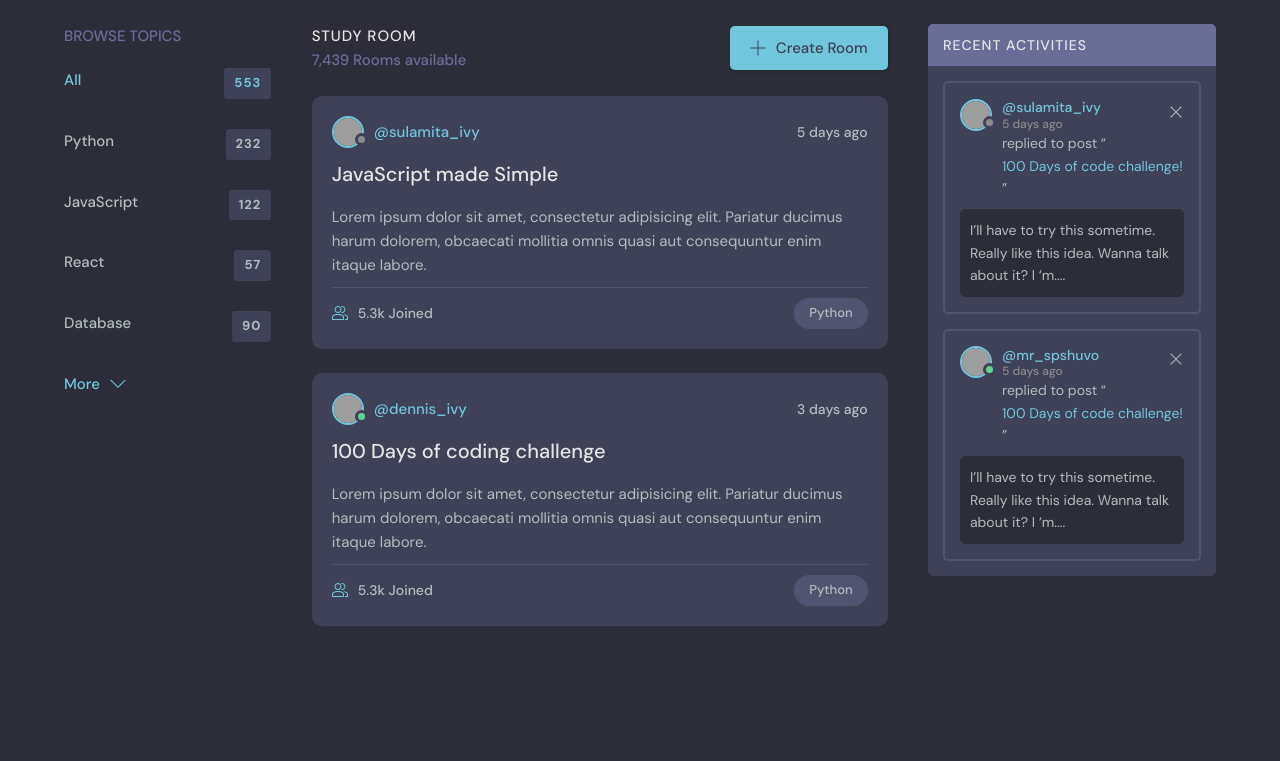
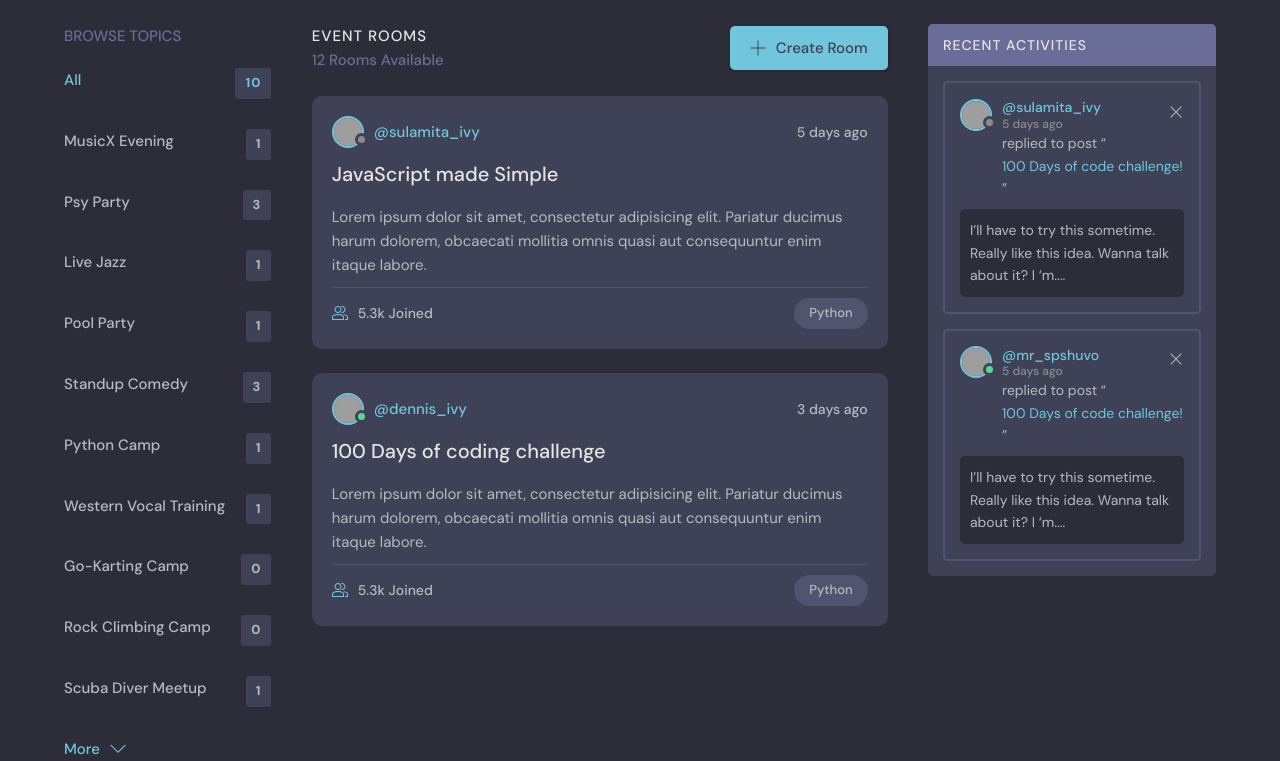
Before and after one commit to zora89/django_basics, a Django app: page / in a window 1280 px wide. Shown: the part 76-837 px from the top of the page. Before the commit the page ends 702 px from the top, so only its background shows below. Run offline with Django 4.2, Linux system fonts and the light colour scheme; data comes from the database, SQL or seed files in the repository; both versions use the stored data as it was after the commit; grey boxes are pictures that could not be loaded.

Commit message:
counts in new theme

```diff
--- a/baatcheet/base/templates/base/home.html
+++ b/baatcheet/base/templates/base/home.html
@@ -4,35 +4,8 @@
     <main class="layout layout--3">
       <div class="container">
         <!-- Topics Start -->
-        <div class="topics">
-          <div class="topics__header">
-            <h2>Browse Topics</h2>
-          </div>
-          <ul class="topics__list">
-            <li>
-              <a href="/" class="active">All <span>553</span></a>
-            </li>
-            <li>
-              <a href="/">Python <span>232</span></a>
-            </li>
-            <li>
-              <a href="/">JavaScript <span>122</span></a>
-            </li>
-            <li>
-              <a href="/">React <span>57</span></a>
-            </li>
-            <li>
-              <a href="/">Database <span>90</span></a>
-            </li>
-          </ul>
-          <a class="btn btn--link" href="topics.html">
-            More
-            <svg version="1.1" xmlns="http://www.w3.org/2000/svg" width="32" height="32" viewBox="0 0 32 32">
-              <title>chevron-down</title>
-              <path d="M16 21l-13-13h-3l16 16 16-16h-3l-13 13z"></path>
-            </svg>
-          </a>
-        </div>
+        {% include 'base/topics_component.html' %}
+
         <!-- Topics End -->
 
         <!-- Room List Start -->
@@ -56,8 +29,8 @@
           </div>
           <div class="roomList__header">
             <div>
-              <h2>Study Room</h2>
-              <p>7,439 Rooms available</p>
+              <h2>Event Rooms</h2>
+              <p>{{room_count}} Rooms Available</p>
             </div>
             <a class="btn btn--main" href="create-room.html">
               <svg version="1.1" xmlns="http://www.w3.org/2000/svg" width="32" height="32" viewBox="0 0 32 32">
--- a/baatcheet/base/templates/base/topics_component.html
+++ b/baatcheet/base/templates/base/topics_component.html
@@ -1,12 +1,22 @@
-<h3>Browse Topics</h3>
-<hr>
-
-<div>
-  <a href="{% url 'home' %}">All</a>
+<div class="topics">
+  <div class="topics__header">
+    <h2>Browse Topics</h2>
+  </div>
+  <ul class="topics__list">
+    <li>
+      <a href="{% url 'home' %}" class="active">All <span>{{topics.count}}</span></a>
+    </li>
+    {% for topic in topics %}
+    <li>
+      <a href="{% url 'home' %}?q={{topic.name}}">{{topic.name}} <span>{{topic.room_set.all.count}}</span></a>
+    </li>
+    {% endfor %}
+  </ul>
+  <a class="btn btn--link" href="topics.html">
+    More
+    <svg version="1.1" xmlns="http://www.w3.org/2000/svg" width="32" height="32" viewBox="0 0 32 32">
+      <title>chevron-down</title>
+      <path d="M16 21l-13-13h-3l16 16 16-16h-3l-13 13z"></path>
+    </svg>
+  </a>
 </div>
-
-{% for topic in topics %}
-<div>
-  <a href="{% url 'home' %}?q={{topic.name}}">{{topic.name}}</a>
-</div>
-{% endfor %}
```
Also changed, not shown: baatcheet/db.sqlite3, 2 other files.
